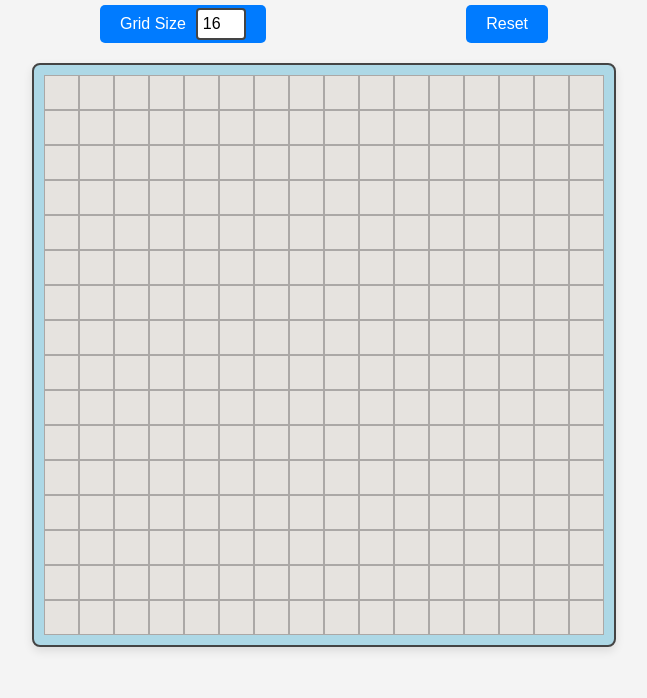
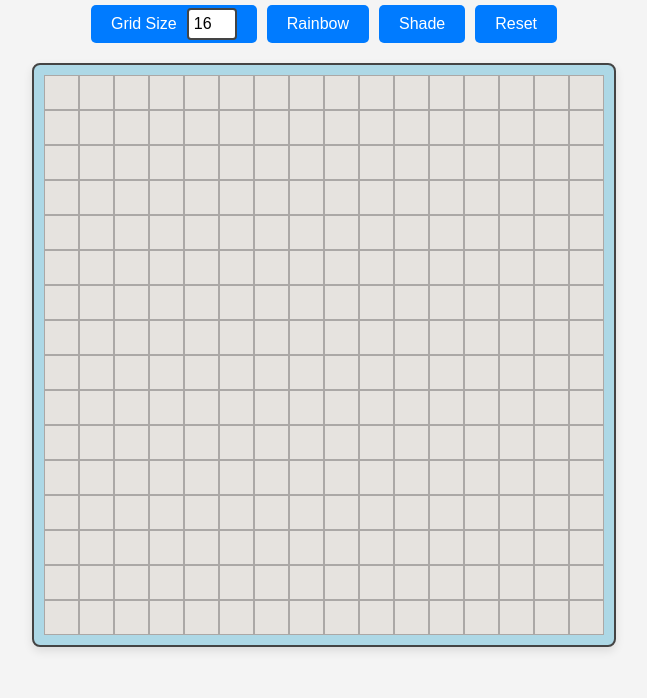
Before and after one commit to r-alejo-z95/etch-a-sketch, a plain HTML site: page index.html in a window 1280 px wide. Shown: the part 102-800 px from the top of the page, without its empty margins (316-963 px from the left). Drawn offline with Linux system fonts and the light colour scheme.

Commit message:
Add Rainbow and Shade buttons and styled btn bar

```diff
--- a/index.html
+++ b/index.html
@@ -21,6 +21,8 @@
           class="select-size"
         />
       </div>
+      <button class="rainbow">Rainbow</button>
+      <button class="shade">Shade</button>
       <button class="reset-grid">Reset</button>
     </div>
     <div class="container">
--- a/styles.css
+++ b/styles.css
@@ -29,8 +29,8 @@ h1 {
   display: flex;
   flex-direction: row;
   align-items: center;
-  justify-content: space-between;
-  width: 35vw;
+  flex-wrap: nowrap;
+  gap: 10px;
   margin-bottom: 20px;
 }
 
```
